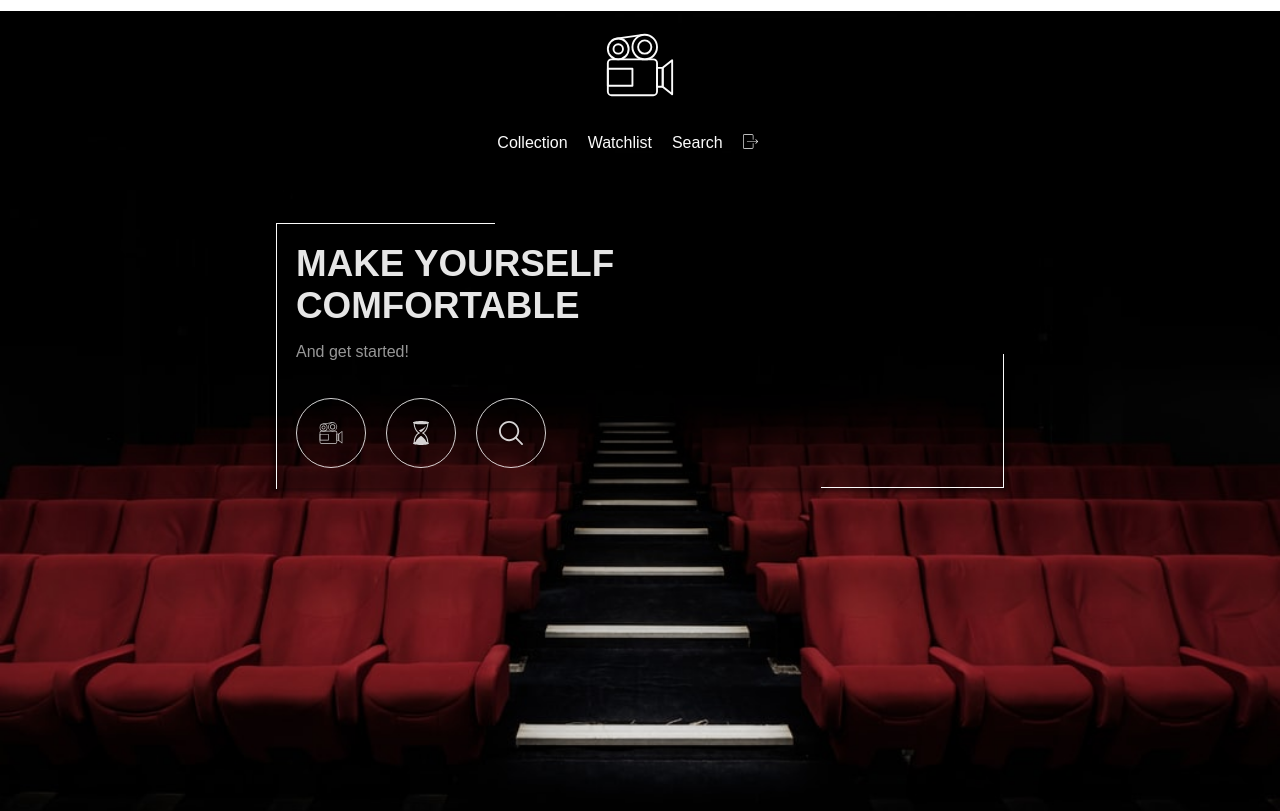
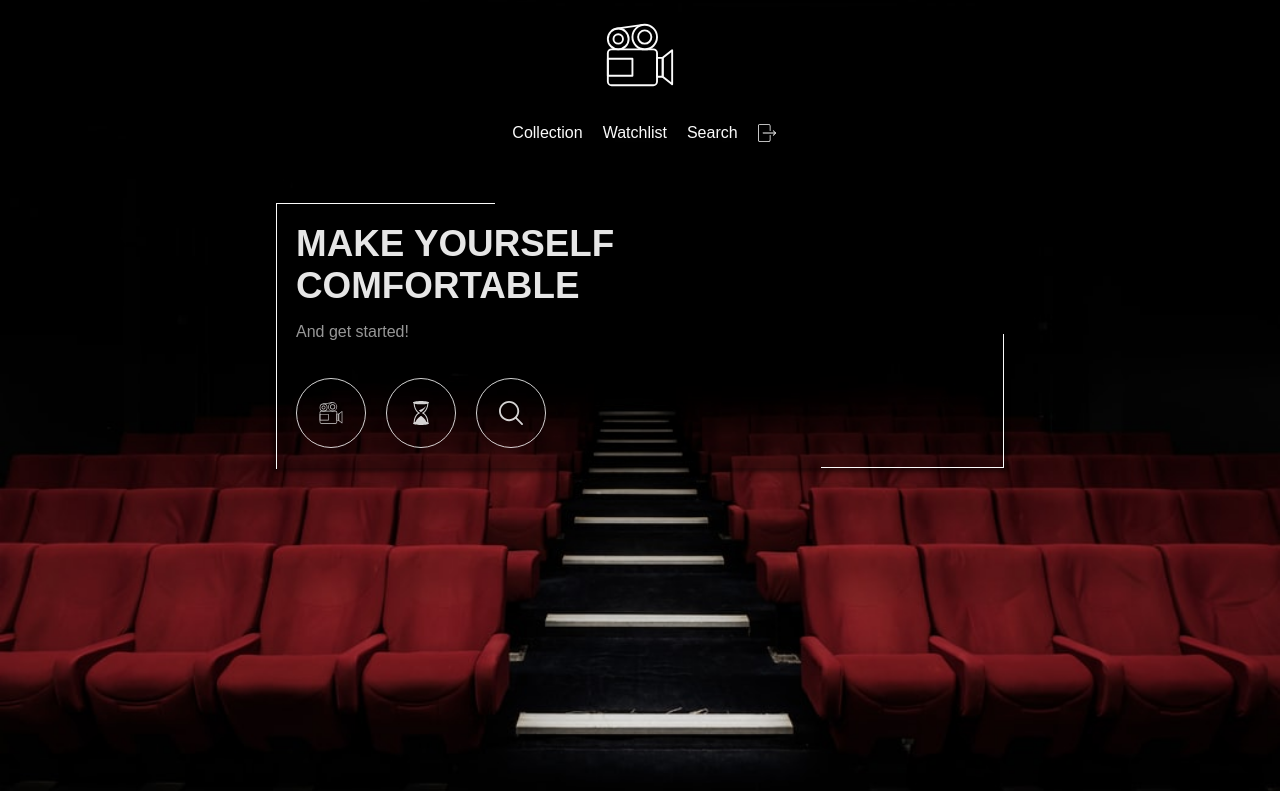
Before and after one commit to Movies-Application/front-moviesApp, a React (Create React App) app: page / in a window 1280 px wide. Built offline with nearby package versions, Linux system fonts and the light colour scheme; no server answers; sample sign-in values are in the browser's storage; a web font is replaced by a local one.

Commit message:
logOut icon added

```diff
--- a/src/components/Header/Header.style.js
+++ b/src/components/Header/Header.style.js
@@ -6,7 +6,6 @@ export const Header = styled.header`
   display: flex;
   flex-direction: column;
   align-items: center;
-  padding: 10px;
 `;
 
 export const Logo = styled.img`
@@ -22,6 +21,7 @@ export const Actions = styled.nav`
 `;
 
 export const StyledLink = styled(Link)`
+  /* font-size: 0.9em; */
   text-decoration: none;
   transition: 0.2s;
   color: ${(props) => props.theme.color.white};
@@ -33,10 +33,10 @@ export const StyledLink = styled(Link)`
 
 export const Logout = styled.button`
   margin-left: 10px;
-  width: 50px;
+  width: 20px;
   border: none;
   background: url(${logOutIcon});
-  background-size: 30%;
+  background-size: 90%;
   background-repeat: no-repeat;
   text-decoration: none;
   transition: 0.2s;
```
